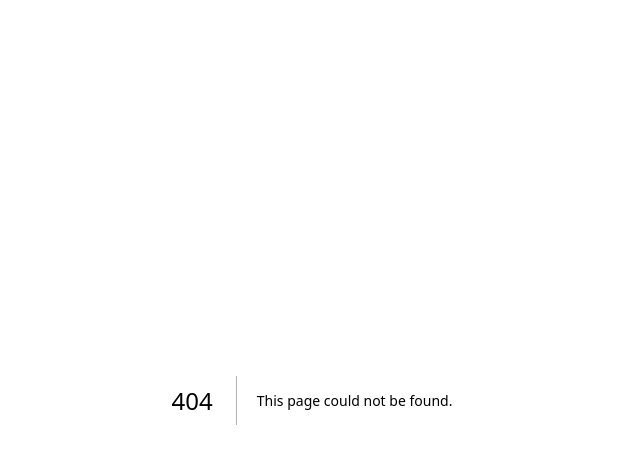
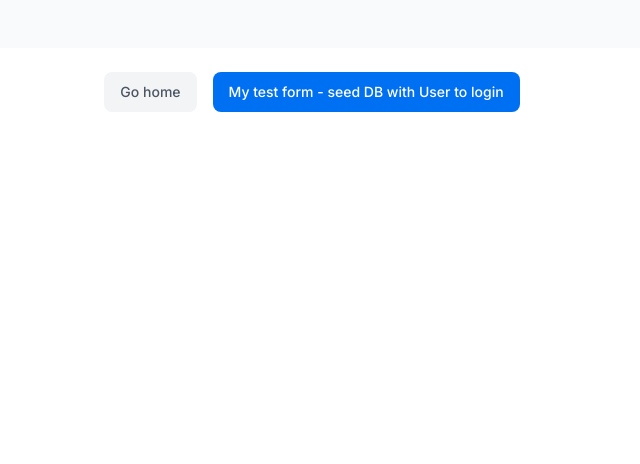
Before and after one commit to Sampleq/nextjs-dashboard, a Next.js app: page /my-test-page in a window 1280 px wide. Before the commit this address had no page. Shown: the top 464 px of the page, without its empty margins (328-968 px from the left). Built offline with nearby package versions, Linux system fonts and the light colour scheme; a web font is replaced by a local one.

Commit message:
fix login error - DB was not initially seeded - seeded it in my-test-page

```diff
--- a/app/lib/actions.ts
+++ b/app/lib/actions.ts
@@ -176,6 +176,9 @@ export async function authenticate(
           return 'Something went wrong.';
       }
     }
+
+    console.log(' -- error async function authenticate', error);
+
     throw error;
   }
 }
--- /dev/null
+++ b/app/my-test-page/my-form-action.ts
@@ -0,0 +1,79 @@
+'use server';
+
+import bcrypt from 'bcryptjs';
+
+import postgres from 'postgres';
+import { CustomerField, User } from '@/app/lib/definitions';
+
+import { users as usersFromFile } from '@/app/lib/placeholder-data';
+const user = usersFromFile[0];
+/**
+ * igor@mail.com - 777pass
+ * dmitriy@mail.com - 123123
+ * dmitriy.s@mail.com - 123123
+ */
+
+// https://www.uuidgenerator.net/
+
+const sql = postgres(process.env.POSTGRES_URL!, { ssl: 'require' });
+
+export async function formAction() {
+  console.log('my test form');
+
+  //   export async function fetchCustomers() {
+  try {
+    const customers = await sql<CustomerField[]>`
+        SELECT
+          id,
+          name
+        FROM customers
+        ORDER BY name ASC
+      `;
+
+    console.log('customers[0]', customers[0]);
+  } catch (err) {
+    console.error('Database Error:', err);
+    throw new Error('Failed to fetch all customers.');
+  }
+
+  // Seed SQL DB with users TABLE and put user (user@nextmail.com) from placeholder-data.ts to it
+  try {
+    /* // Worked fine
+
+    await sql`CREATE EXTENSION IF NOT EXISTS "uuid-ossp"`;
+    await sql`
+      CREATE TABLE IF NOT EXISTS users (
+        id UUID DEFAULT uuid_generate_v4() PRIMARY KEY,
+        name VARCHAR(255) NOT NULL,
+        email TEXT NOT NULL UNIQUE,
+        password TEXT NOT NULL
+      );
+    `;
+
+    console.log(`   ----  finish to create TABLE users`);
+
+    */
+
+    const hashedPassword = await bcrypt.hash('123123', 10);
+
+    /*
+    INSERT INTO users (id, name, email, password)
+    VALUES (${user.id}, ${user.name}, ${user.email}, ${user.password})
+    ON CONFLICT (id) DO NOTHING;
+    */
+
+    await sql`INSERT INTO users (id, name, email, password)
+    VALUES (${`154cc5af-1a7b-4984-b068-1064d468598c`}, ${'Dmitriy'}, ${'dmitriy.s@mail.com'}, ${hashedPassword})
+    ON CONFLICT (id) DO NOTHING
+  `;
+
+    // const user = await sql<User[]>`SELECT * FROM users WHERE email=${email}`;
+    const users = await sql<User[]>`SELECT * FROM users`;
+
+    console.log('users', users);
+  } catch (error) {
+    console.error('Database Error:', error);
+    console.log('Failed to fetch sql`SELECT * FROM users`');
+    throw new Error('Failed to fetch sql`SELECT * FROM users`');
+  }
+}
--- /dev/null
+++ b/app/my-test-page/page.tsx
@@ -0,0 +1,57 @@
+'use client';
+
+import Link from 'next/link';
+import { Button } from '@/app/ui/button';
+
+import { formAction } from './my-form-action';
+
+export default function Page() {
+  return (
+    <main>
+      <form action={formAction}>
+        <div className='rounded-md bg-gray-50 p-4 md:p-6'>
+          {/* Invoice Amount */}
+          {/* <div className="mb-4">
+          <label htmlFor="amount" className="mb-2 block text-sm font-medium">
+            Choose an amount
+          </label>
+          <div className="relative mt-2 rounded-md">
+            <div className="relative">
+              <input
+                id="amount"
+                name="amount"
+                type="number"
+                step="0.01"
+                placeholder="Enter USD amount"
+                className="peer block w-full rounded-md border border-gray-200 py-2 pl-10 text-sm outline-2 placeholder:text-gray-500"
+                // required // Client-Side validation
+                aria-describedby="amount-error"
+              />
+              <CurrencyDollarIcon className="pointer-events-none absolute left-3 top-1/2 h-[18px] w-[18px] -translate-y-1/2 text-gray-500 peer-focus:text-gray-900" />
+            </div>
+            <div id="amount-error" aria-live="polite" aria-atomic="true">
+              {state.errors?.amount &&
+                state.errors.amount.map((error: string) => (
+                  <p className="mt-2 text-sm text-red-500" key={error}>
+                    {error}
+                  </p>
+                ))}
+            </div>
+          </div>
+        </div> */}
+        </div>
+        <div className='mt-6 flex justify-center gap-4'>
+          <Link
+            href='/'
+            className='flex h-10 items-center rounded-lg bg-gray-100 px-4 text-sm font-medium text-gray-600 transition-colors hover:bg-gray-200'
+          >
+            Go home
+          </Link>
+          <Button type='submit'>
+            My test form - seed DB with User to login
+          </Button>
+        </div>
+      </form>
+    </main>
+  );
+}
```
Also changed, not shown: app/page.tsx (+9 -0 lines), auth.ts (+16 -11 lines).
